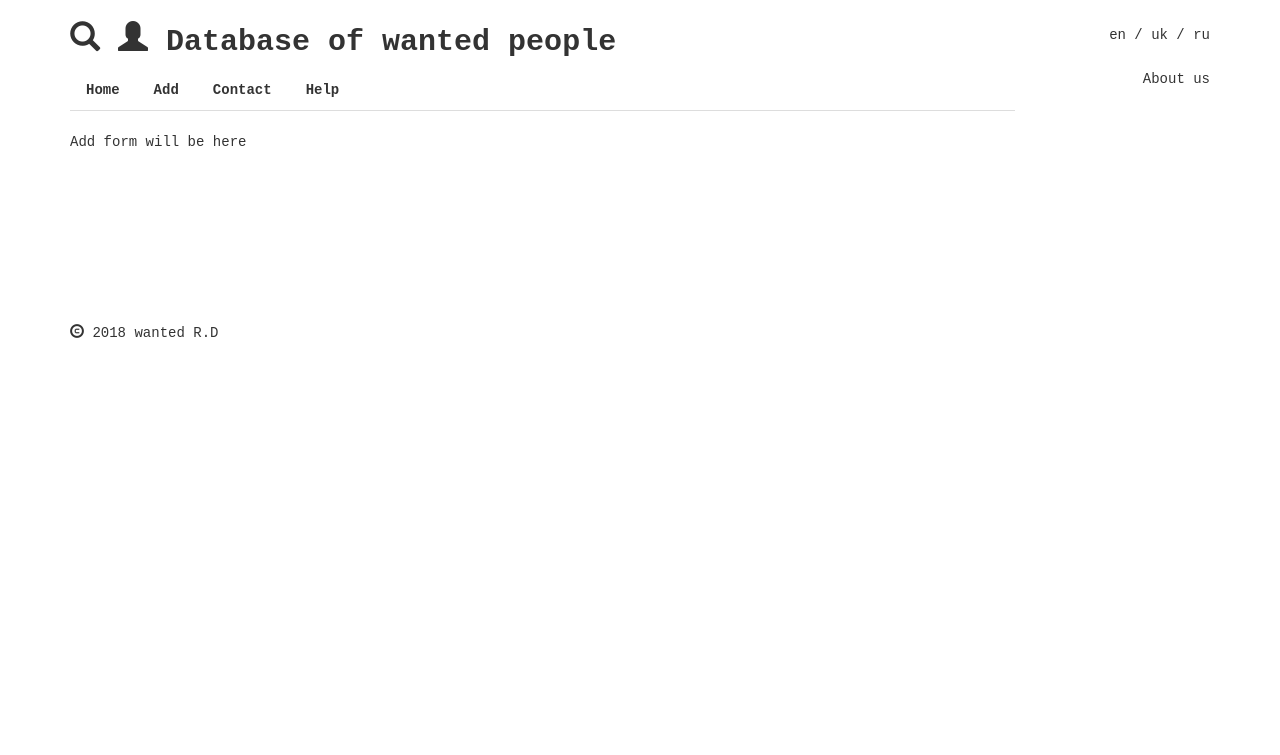
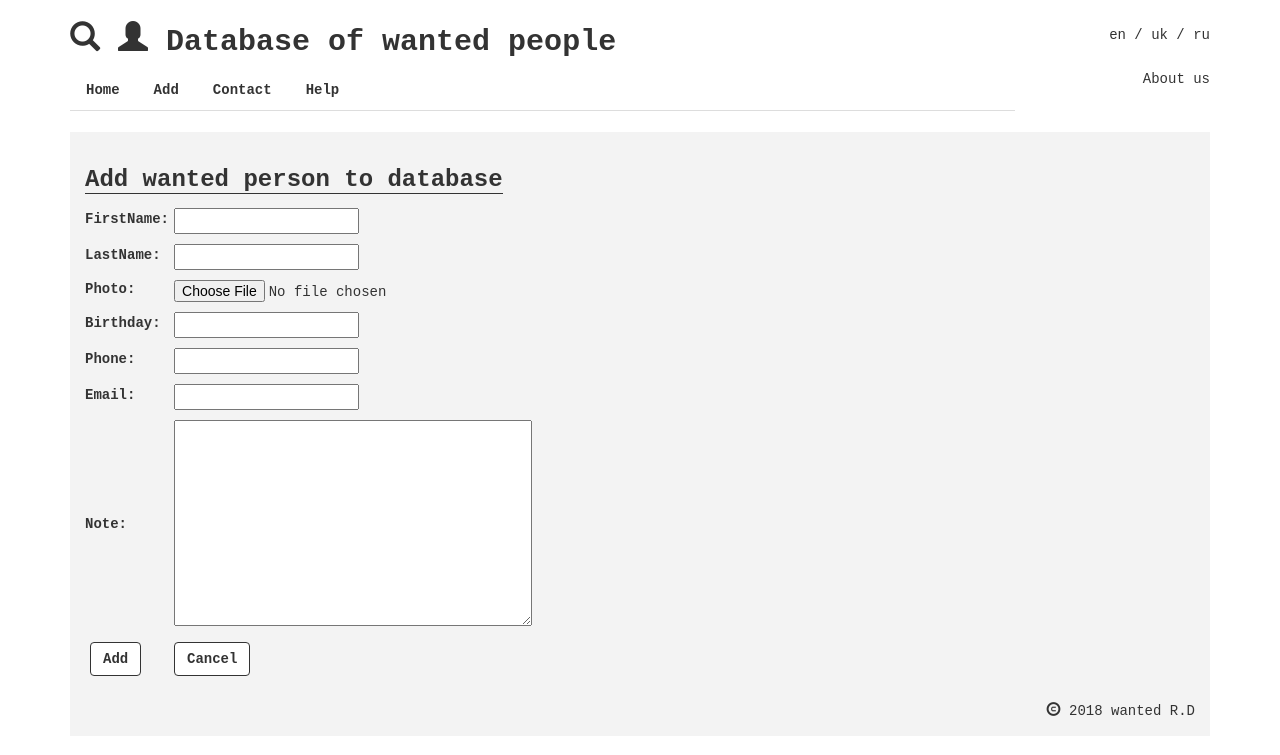
Before and after one commit to demkivroman/WantedPeopleDB, a Django app: a page that uses peoplesWDB/templates/base.html in a window 1280 px wide. Shown: the top 755 px of the page. Run offline with Django 3.2, Linux system fonts and the light colour scheme; some libraries are stand-ins or nearby versions.

Commit message:
Add for for adding wanted person

```diff
--- /dev/null
+++ b/peoplesWDB/forms/add_want_pers_form.py
@@ -0,0 +1,7 @@
+from django.forms import ModelForm
+from ..models.wanted_person import WantedPerson
+
+class AddWanPerson(ModelForm):
+    class Meta:
+        model = WantedPerson
+        fields = '__all__'
--- a/peoplesWDB/models/wanted_person.py
+++ b/peoplesWDB/models/wanted_person.py
@@ -4,17 +4,18 @@ from django.db import models
 class WantedPerson(models.Model):
 
     first_name = models.CharField(
-        max_length = 30,
+        max_length = 50,
         blank = False,
         verbose_name = "FirstName")
 
     last_name = models.CharField(
-        max_length = 30,
+        max_length = 50,
         blank = True,
         verbose_name = "LastName")
 
     photo = models.ImageField(
         upload_to = 'img/',
+
         blank = True,
         verbose_name = "Photo")
 
--- a/peoplesWDB/static/css/main.css
+++ b/peoplesWDB/static/css/main.css
@@ -55,8 +55,17 @@ margin-top: 25px;
 
 #footer{
 margin-top: 15%;
+padding: 20px;
 }
 
 #footer div a{
    text-align: right;
 }
+
+.form td{
+    padding: 5px;
+}
+#workzone{
+    background-color: #f3f3f3;
+    padding: 15px;
+}
--- a/peoplesWDB/templates/base.html
+++ b/peoplesWDB/templates/base.html
@@ -22,7 +22,7 @@
 
 <body>
 
-<div class = "container">
+<div class = "container" >
 
     <div class = "row" id = "head">
         <div class = "col-sm-10">
@@ -69,6 +69,7 @@
         {% endblock status_message%}
         </div>
     </div>
+<div id = "workzone">
 {% block content %}
    <div class = "row" id = "search">
         <div class = "col-sm-12">
@@ -83,12 +84,14 @@
         </div>
     </div>
 {% endblock content %}
+{% block footer %}
    <div class = "row" id = "footer">
        <div class = "col-sm-6">
           <span class = "glyphicon glyphicon-copyright-mark"> </span> 2018 wanted R.D
        </div>
    </div>
-
+{% endblock footer%}
+</div>
 </div>
 
 
--- a/peoplesWDB/templates/forms/add_form.html
+++ b/peoplesWDB/templates/forms/add_form.html
@@ -1,5 +1,27 @@
 {% extends "base.html" %}
 {% block title %} Add form{% endblock title%}
 {% block content %}
-Add form will be here
+   <h3> <b style="border-bottom: 1px solid">Add wanted person to database</b></h3>
+   <form action="" method="post" style="margin-top: 10px">
+    <table class = "form">
+    {% csrf_token %}
+    {{ form.as_table }}
+   <tr style="margin-top: 10px">
+      <td>
+        <button type="submit" name="add_button" class="btn btn-outline-dark"><b>Add</b></button>
+      </td>
+      <td>
+        <button type="submit" name="cancel_button" class="btn btn-outline-dark"><b>Cancel</b></button>
+      </td>
+   </tr>
+   </table>
+   </form>
 {% endblock content %}
+
+{% block footer %}
+<div class = "row" style="margin-top: 20px">
+       <div class = "col-sm-12" style="text-align: right">
+          <span class = "glyphicon glyphicon-copyright-mark"> </span> 2018 wanted R.D
+       </div>
+</div>
+{% endblock footer %}
--- a/peoplesWDB/views/formsviews.py
+++ b/peoplesWDB/views/formsviews.py
@@ -1,4 +1,8 @@
 from django.views.generic.base import TemplateView
+from ..forms.add_want_pers_form import AddWanPerson
+from django.http import HttpResponseRedirect
+from django.core.urlresolvers import reverse
+from django.shortcuts import render
 
 class AddPersonForm(TemplateView):
     template_name = "forms/add_form.html"
@@ -6,3 +10,12 @@ class AddPersonForm(TemplateView):
 
 class ContactForm(TemplateView):
     template_name = "forms/contact_form.html"
+
+
+def add_wanted_person(request):
+
+    if request.method == 'POST':
+        form = AddWanPerson(request.POST)
+    else:
+        form = AddWanPerson()
+        return render(request, 'forms/add_form.html', {'form':form})
--- a/wantedDB/urls.py
+++ b/wantedDB/urls.py
@@ -14,14 +14,15 @@ Including another URLconf
     2. Add a URL to urlpatterns:  url(r'^blog/', include('blog.urls'))
 """
 from peoplesWDB.views.basepage import HomePageView, HelpPage, AboutUsPage
-from peoplesWDB.views.formsviews import AddPersonForm, ContactForm
+from peoplesWDB.views.formsviews import ContactForm
+from peoplesWDB.views import formsviews
 
 from django.conf.urls import url
 from django.contrib import admin
 
 urlpatterns = [
     url(r'^$', HomePageView.as_view(), name = 'home'),
-    url(r'^add/$', AddPersonForm.as_view(), name = 'add_person'),
+    url(r'^add/$', formsviews.add_wanted_person, name = 'add_person'),
     url(r'^contact/$', ContactForm.as_view(), name = 'contact'),
     url(r'^help/$', HelpPage.as_view(), name = 'help'),
     url(r'^about/us/$', AboutUsPage.as_view(), name = 'about_us'),
```
Also changed, not shown: peoplesWDB/forms/__init__.py (added).
